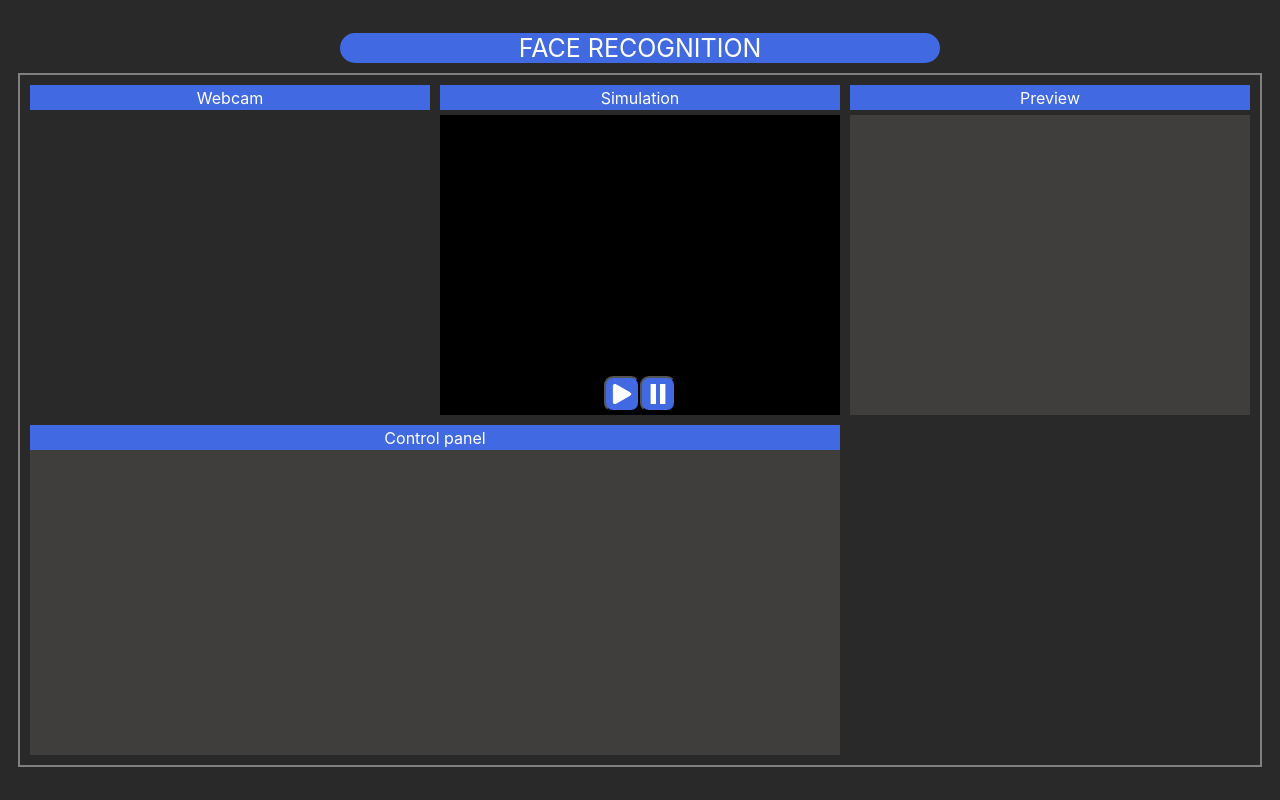
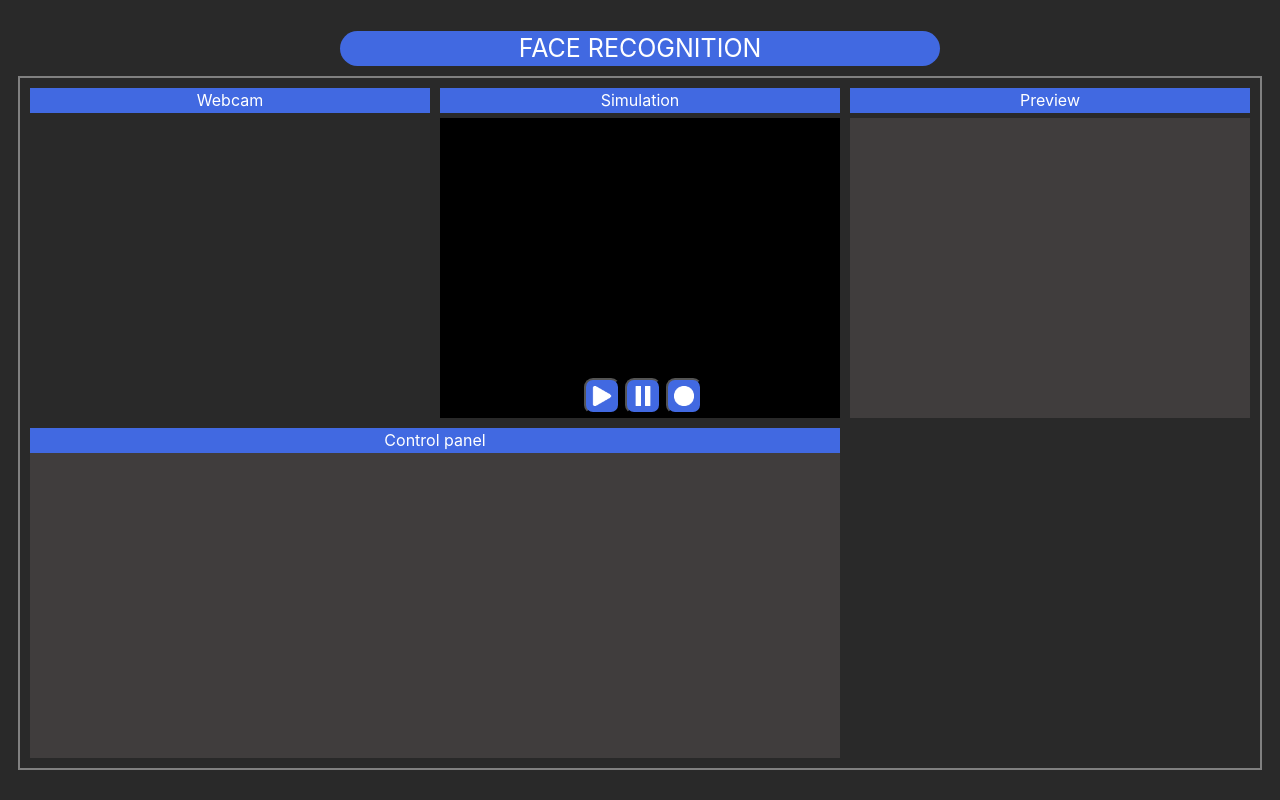
Before and after one commit to mousqtr/FaceRecorder, a React (Create React App) app: page / in a window 1280 px wide. Built offline with nearby package versions, Linux system fonts and the light colour scheme; no server answers.

Commit message:
Add record

```diff
--- a/src/App.css
+++ b/src/App.css
@@ -1,6 +1,6 @@
 html, body, #root, #app {
   width: max(1240px, 100%);
-  height: max(690px, 100%);
+  height: max(800px, 100%);
 }
 
 #app {
@@ -15,6 +15,7 @@ html, body, #root, #app {
 
 #app .applicationTitle {
   width: 600px;
+  height: 35px;
   background-color: royalblue;
   color: white;
   font-size: 25px;
@@ -69,15 +70,27 @@ html, body, #root, #app {
   height: 36px;
   border-radius: 25%;
   cursor: pointer;
+  margin-left: 5px;
 }
 
-#app .rolling{
+#app .rolling {
   width: 50px;
   height: 50px;
   position: absolute;
   top: 140px;
   left: 175px;
   display: none;
+}
+
+#app .redPoint {
+  width: 25px;
+  height: 25px;
+  position: absolute;
+  top: 36px;
+  right: 6px;
+  display: none;
+  background-color: red;
+  border-radius: 50%;
 }
 
 
--- a/src/App.js
+++ b/src/App.js
@@ -9,6 +9,7 @@ import { drawMesh } from "./utilities";
 // Import images
 import play from './play.png';
 import pause from './pause.png';
+import record from './record.png';
 import rolling from './rolling.gif';
 
 var data = [];
@@ -18,21 +19,18 @@ function App() {
 
   const [isPlayed, setPlay] = useState(false);
   const [isPaused, setPause] = useState(false);
-
-
-  const [isStarted, setStart] = useState(false);
-
-  const [isInProgress, setInProgress] = useState(false);
+  const [isRecorded, setRecord] = useState(false);
 
   const webcamRef = useRef(null);
   const canvasRef = useRef(null);
   const loadingRef = useRef(null);
+  const recordRef = useRef(false);
+  const recRef = useRef(false);
 
   //  Load posenet
   const runFacemesh = async () => {
     const net = await facemesh.load(facemesh.SupportedPackages.mediapipeFacemesh);
     interval = setInterval(() => {
-      console.log(isPaused)
       detect(net);
     }, 10);
   };
@@ -59,11 +57,10 @@ function App() {
       // Make Detections
       const face = await net.estimateFaces({input:video});
       if (face.length > 0) {
-        // if (isLoading) setLoading(false);
         loadingRef.current.style.display = 'none';
-
-        if (isStarted) {
-          if (!isInProgress) setInProgress(true);
+        if (recordRef.current) {
+          console.log('record')
+          recRef.current.style.display = 'block';
           data.push(face[0].scaledMesh);
         }
       }
@@ -122,6 +119,18 @@ function App() {
     }
   }
 
+  const handleRecord = () => {
+    if (!isRecorded) {
+      setRecord(true);
+      recordRef.current = true;
+    } else {
+      setRecord(false);
+      recordRef.current = false;
+      recRef.current.style.display = 'none';
+    }
+
+  }
+
   return (
     <div id="app" className="center">
 
@@ -147,8 +156,14 @@ function App() {
               onClick={handlePause}>
                 <img src={pause} type="button" alt="pause" />
             </button>
+            <button
+              className={[(isRecorded) ? "btnClicked" : "btnNotClicked", "controlsBtn center"].join(' ')}
+              onClick={handleRecord}>
+                <img src={record} type="button" alt="record" />
+            </button>
           </div>
           <img ref={loadingRef} src={rolling} type="button" alt="rolling" className="rolling"/>
+          <div ref={recRef} className="redPoint"></div>
         </div>
 
         <div className="section views">
```
Also changed, not shown: src/record.png (added).
